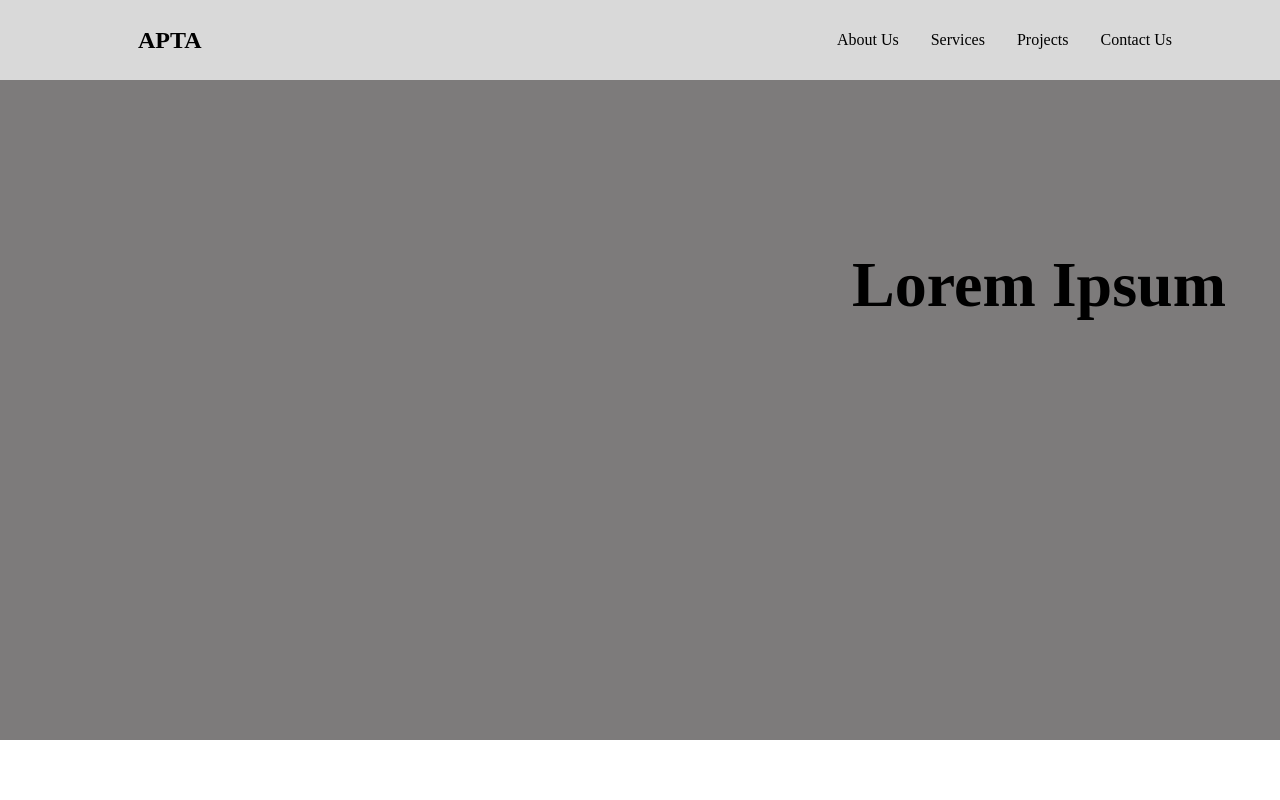
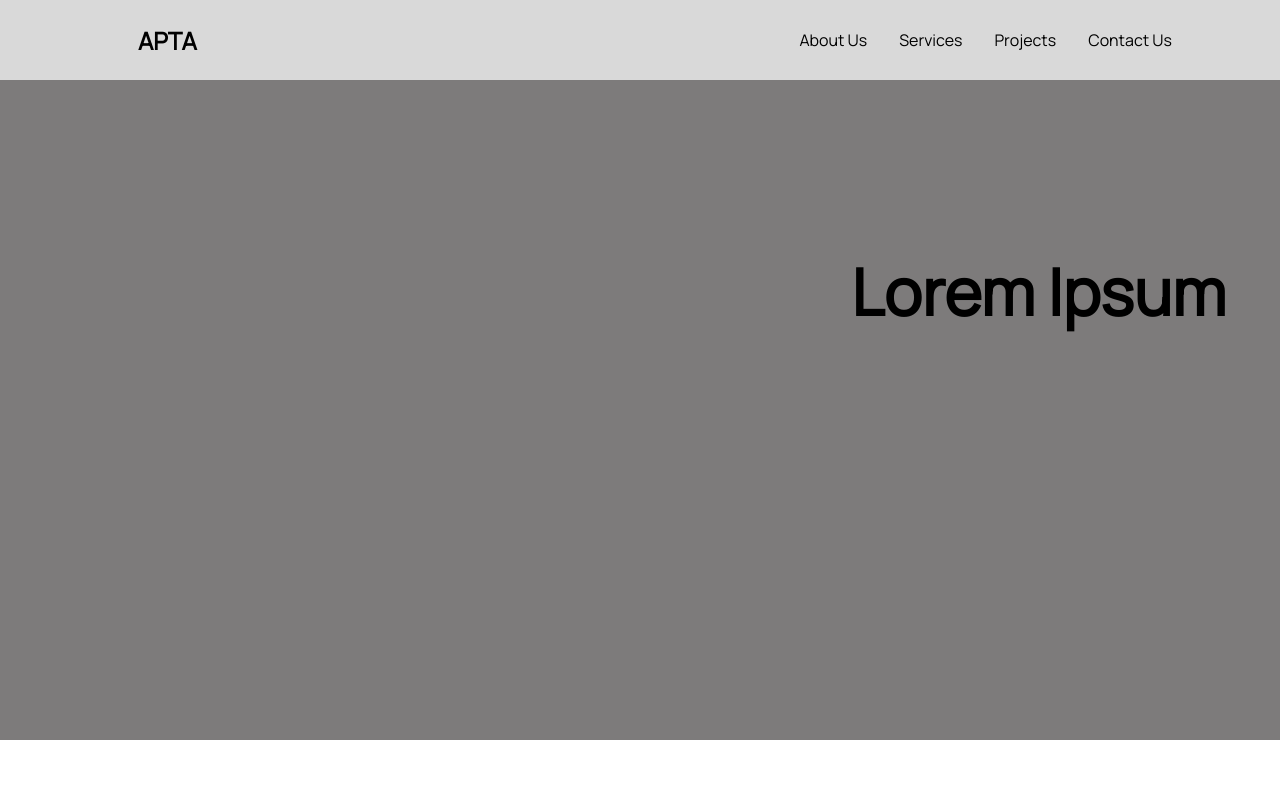
Before and after one commit to Raffiza/apta_landing, a React (Create React App) app: page / in a window 1280 px wide. Shown: the top 800 px of the page. Built offline with nearby package versions, Linux system fonts and the light colour scheme.

Commit message:
fix : change font

```diff
--- a/public/index.html
+++ b/public/index.html
@@ -24,6 +24,7 @@
       work correctly both with client-side routing and a non-root public URL.
       Learn how to configure a non-root public URL by running `npm run build`.
     -->
+      <link href="https://fonts.googleapis.com/css2?family=Manrope&display=swap" rel="stylesheet">
     <title>React App</title>
   </head>
   <body>
--- a/src/App.css
+++ b/src/App.css
@@ -2,5 +2,5 @@
   box-sizing: border-box;
   margin: 0;
   padding: 0;
-  /* font-family: ; */
+  font-family: 'Manrope', sans-serif;
 }
```
